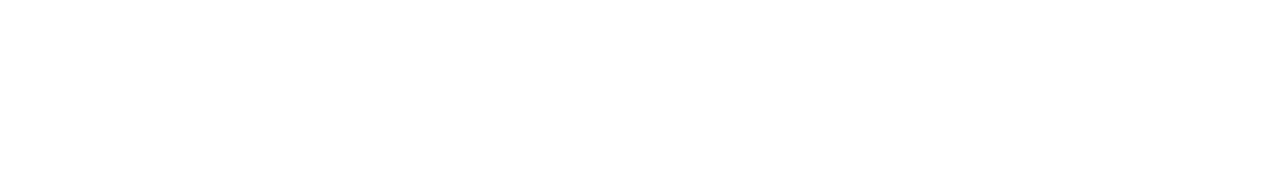
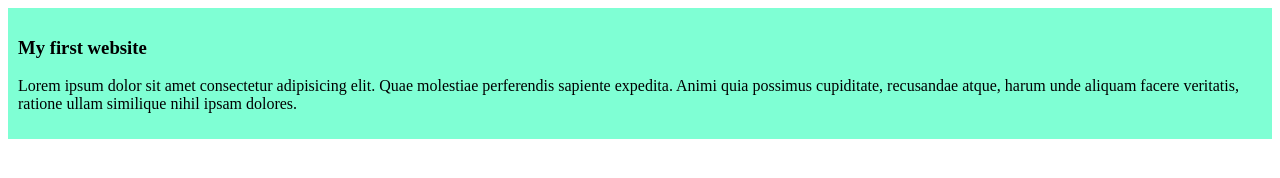
Before and after one commit to obydurrahmanutshow/my-first-github-repository, a plain HTML site: page index.html in a window 1280 px wide. Drawn offline with Linux system fonts and the light colour scheme.

Commit message:
aded the first blog

```diff
--- a/index.html
+++ b/index.html
@@ -4,8 +4,12 @@
     <meta charset="UTF-8">
     <meta name="viewport" content="width=device-width, initial-scale=1.0">
     <title>First github</title>
+    <link rel="stylesheet" href="styles/blog.css">
 </head>
 <body>
-
+    <div>
+        <h3>My first website</h3>
+        <p>Lorem ipsum dolor sit amet consectetur adipisicing elit. Quae molestiae perferendis sapiente expedita. Animi quia possimus cupiditate, recusandae atque, harum unde aliquam facere veritatis, ratione ullam similique nihil ipsam dolores.</p>
+    </div>
 </body>
 </html>
--- /dev/null
+++ b/styles/blog.css
@@ -0,0 +1 @@
+div{background-color: aquamarine;padding: 10px;}
```
